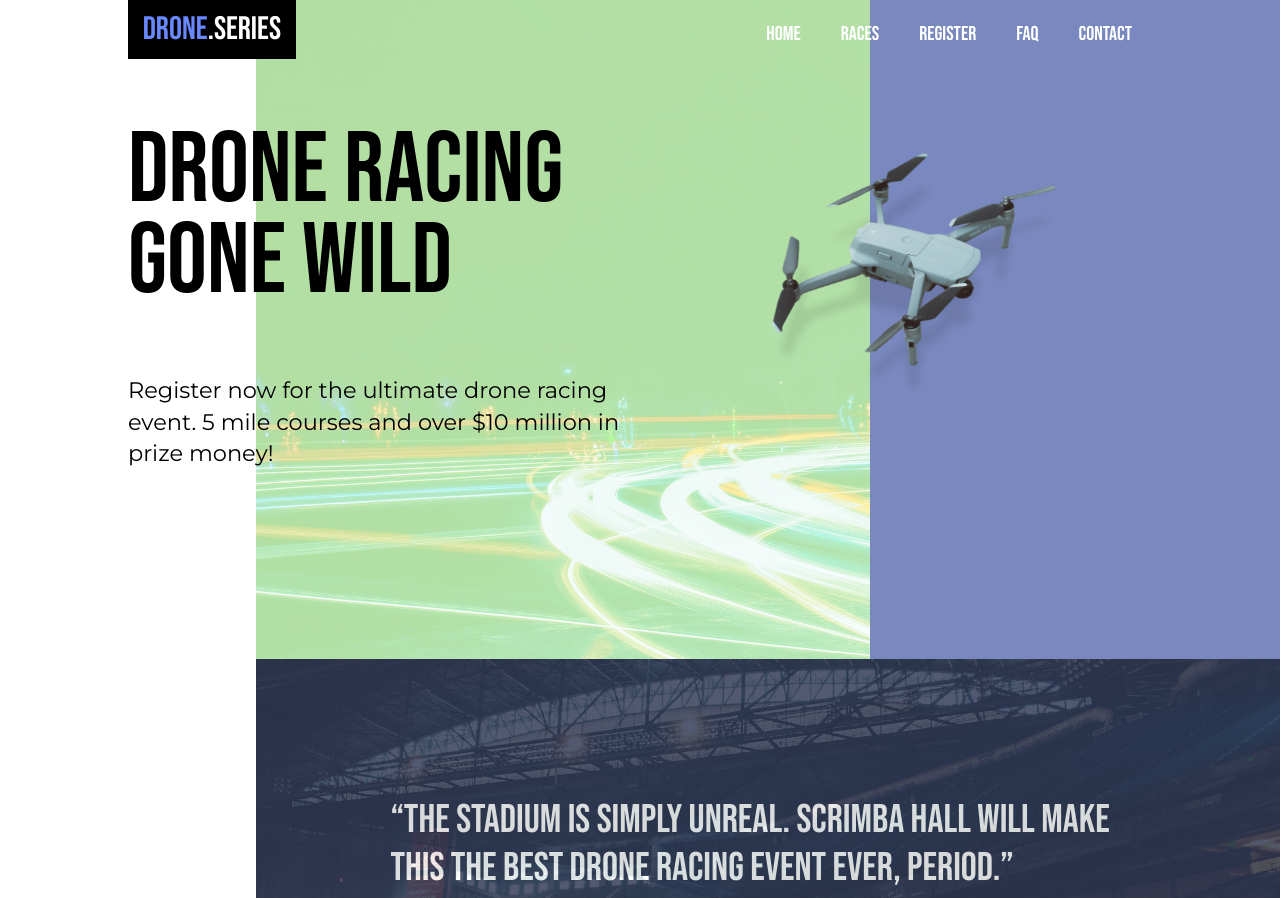
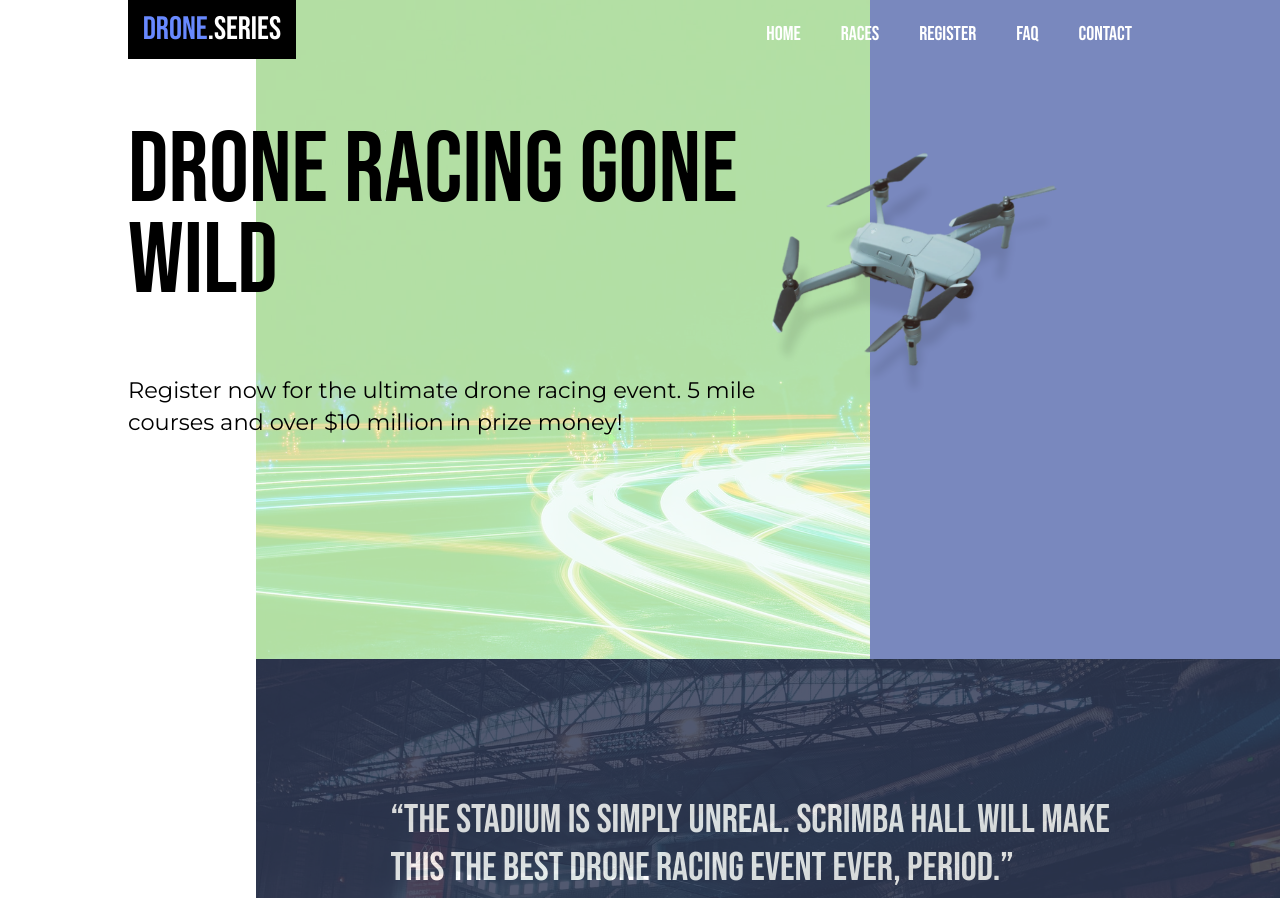
Before and after one commit to pedrovicentesantos/figma-to-code-course, a plain HTML site: page Drone Event Landing Page/index.html in a window 1280 px wide. Shown: the top 898 px of the page. Drawn offline with Linux system fonts and the light colour scheme.

Commit message:
Set .description width to 100% in desktop view

```diff
--- a/Drone Event Landing Page/styles/style.css
+++ b/Drone Event Landing Page/styles/style.css
@@ -377,6 +377,11 @@ form button {
 
   .description h1 {
     font-size: 5rem;
+    width: 100%;
+  }
+
+  .description p {
+    width: 100%;
   }
 
   .container nav ul {
```
